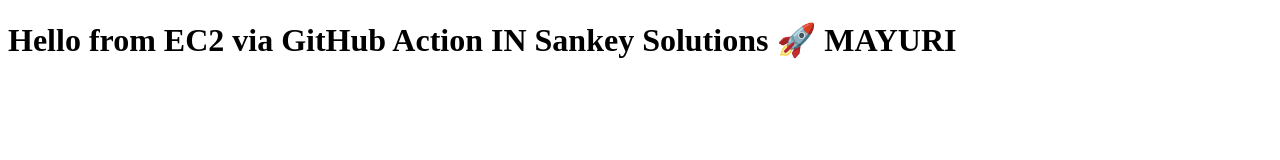
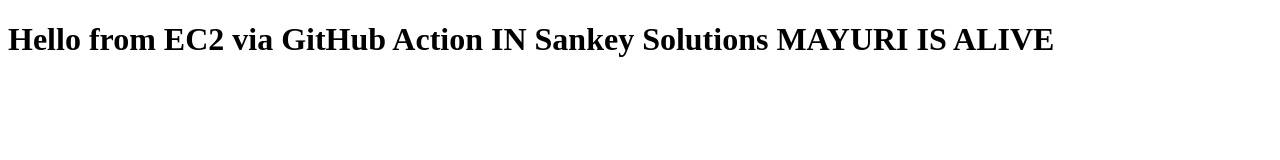
Before and after one commit to Mayuri121999/my_new_app, a plain HTML site: page index.html in a window 1280 px wide. Drawn offline with Linux system fonts and the light colour scheme.

Commit message:
back-to-life v5

```diff
--- a/index.html
+++ b/index.html
@@ -4,6 +4,6 @@
     <title>My Static App</title>
   </head>
   <body>
-    <h1>Hello from EC2 via GitHub Action IN Sankey Solutions 🚀 MAYURI</h1>
+    <h1>Hello from EC2 via GitHub Action IN Sankey Solutions MAYURI IS ALIVE</h1>
   </body>
 </html>
```
